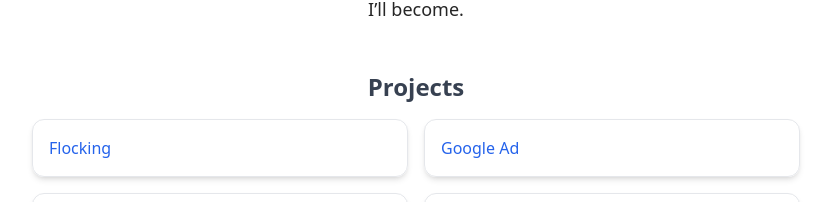
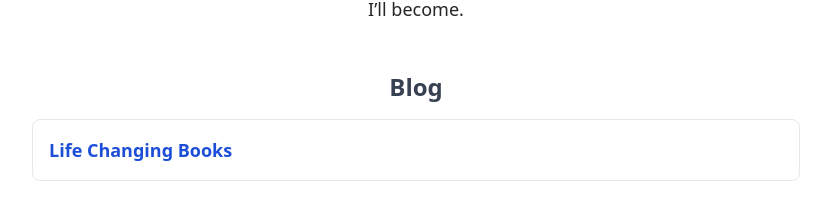
Before and after one commit to ryanzheng1998/ryan-zheng.com, a Next.js app: page / in a window 1280 px wide. Shown: the part 425-627 px from the top of the page, without its empty margins (224-1055 px from the left). Built offline with nearby package versions, Linux system fonts and the light colour scheme.

Commit message:
style it

```diff
--- /dev/null
+++ b/app/blog/layout.tsx
@@ -0,0 +1,7 @@
+export default function MdxLayout({ children }: { children: React.ReactNode }) {
+  return (
+    <div className="prose prose-neutral dark:prose-invert mx-auto max-w-3xl px-6 py-12">
+      {children}
+    </div>
+  )
+}
--- a/app/blog/page.mdx
+++ /dev/null
@@ -1,9 +0,0 @@
-# Welcome to my MDX page!
-
-This is some **bold** and _italics_ text.
-
-This is a list in markdown:
-
-- One
-- Two
-- Three
--- /dev/null
+++ b/app/blogs.ts
@@ -0,0 +1,6 @@
+export const blogs = [
+  {
+    name: 'Life Changing Books',
+    href: '/blog/life-changing-books',
+  },
+]
--- a/app/page.tsx
+++ b/app/page.tsx
@@ -1,7 +1,8 @@
 import Image from 'next/image'
+import { blogs } from './blogs'
 import { projects } from './projects'
 
-export default function Home() {
+export default async function Home() {
   return (
     <main className="min-h-screen bg-white px-6 py-12 text-neutral-800">
       <div className="mx-auto max-w-3xl text-center">
@@ -30,6 +31,24 @@ export default function Home() {
             and maybe discover what I’ll become.
           </p>
         </div>
+
+        <section className="mt-12">
+          <h2 className="mb-4 text-2xl font-semibold text-gray-700">Blog</h2>
+          <ul className="space-y-4 text-left">
+            {blogs.map((blog) => (
+              <li
+                key={blog.name}
+                className="rounded-lg border p-4 hover:shadow-md hover:ring-1 hover:ring-gray-200"
+              >
+                <a href={blog.href} className="block space-y-1">
+                  <p className="text-lg font-semibold text-blue-700">
+                    {blog.name}
+                  </p>
+                </a>
+              </li>
+            ))}
+          </ul>
+        </section>
 
         <section className="mt-12">
           <h2 className="mb-4 text-2xl font-semibold text-gray-700">
--- a/package.json
+++ b/package.json
@@ -17,6 +17,7 @@
     "@mui/material": "^7.0.2",
     "@mui/x-charts": "^8.0.0",
     "@next/mdx": "^15.3.2",
+    "@tailwindcss/typography": "^0.5.16",
     "@tensorflow/tfjs": "^4.22.0",
     "@types/mdx": "^2.0.13",
     "gl-matrix": "^3.4.3",
--- a/tailwind.config.ts
+++ b/tailwind.config.ts
@@ -1,18 +1,10 @@
-import type { Config } from "tailwindcss";
+import type { Config } from 'tailwindcss'
 
 export default {
   content: [
-    "./pages/**/*.{js,ts,jsx,tsx,mdx}",
-    "./components/**/*.{js,ts,jsx,tsx,mdx}",
-    "./app/**/*.{js,ts,jsx,tsx,mdx}",
+    './pages/**/*.{js,ts,jsx,tsx,mdx}',
+    './components/**/*.{js,ts,jsx,tsx,mdx}',
+    './app/**/*.{js,ts,jsx,tsx,mdx}',
   ],
-  theme: {
-    extend: {
-      colors: {
-        background: "var(--background)",
-        foreground: "var(--foreground)",
-      },
-    },
-  },
-  plugins: [],
-} satisfies Config;
+  plugins: [require('@tailwindcss/typography')],
+} satisfies Config
```
Also changed, not shown: 1 other file (tests, documents, lock files or other folders).
